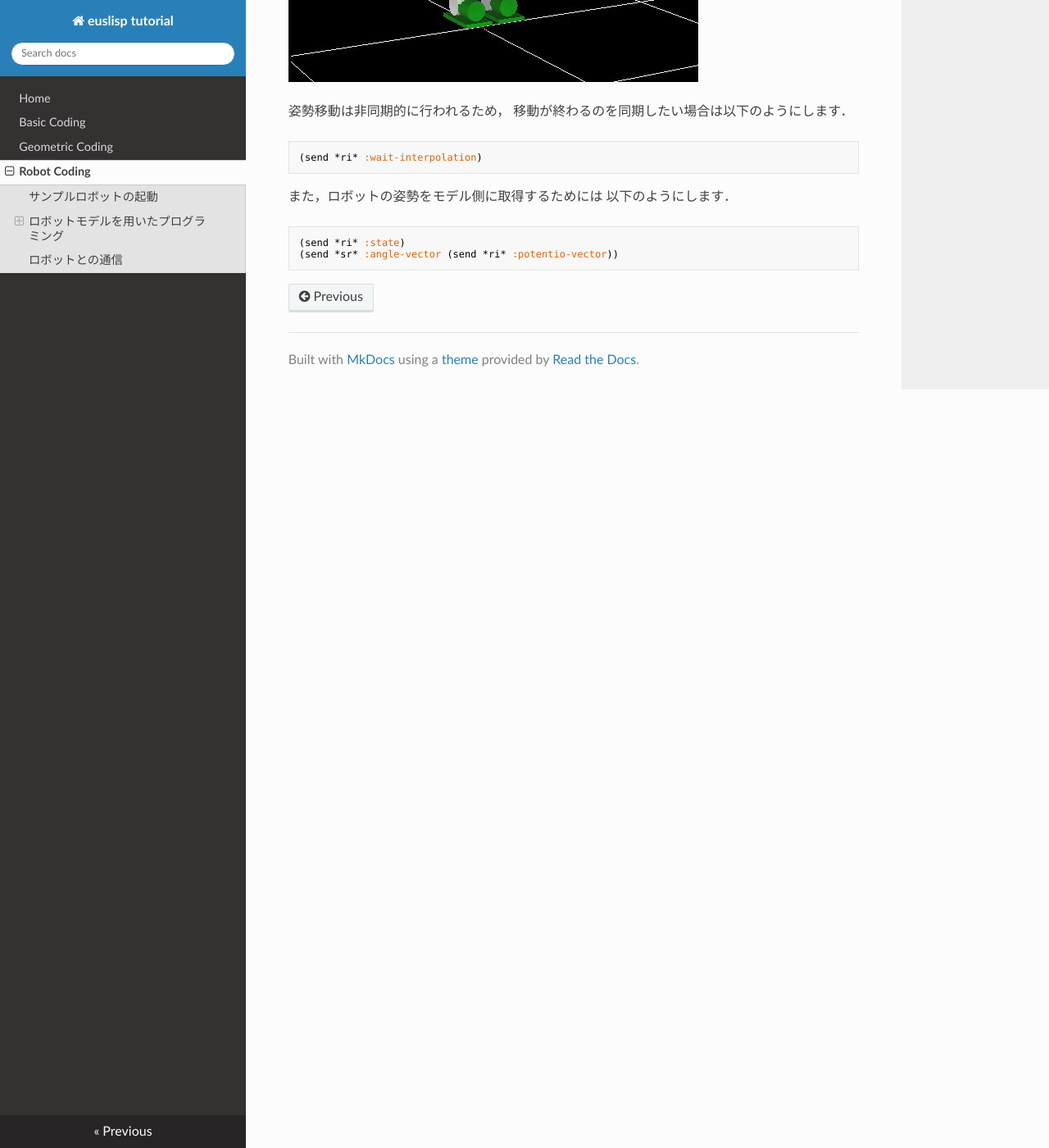
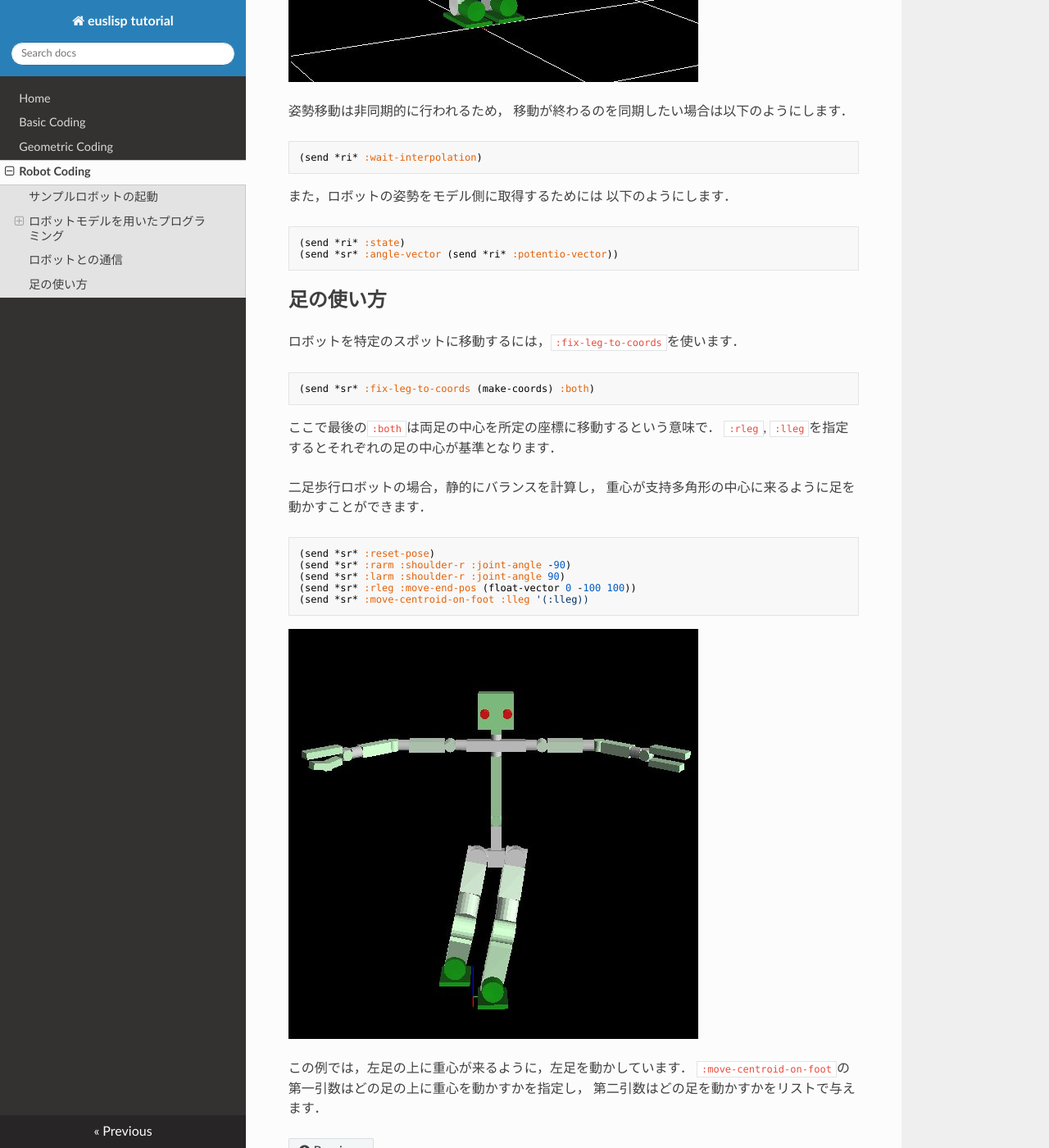
Before and after one commit to hyaguchijsk/euslisp_tutorial, an MkDocs documentation site: the page built from docs/robot_coding.md, in a window 1280 px wide and 1400 px high, scrolled down 8745 px. Shown: the whole window at 82% size. Built offline with MkDocs 1.6.1, drawn with Linux system fonts in a browser that asks for light colours; nearby versions of some CDN libraries; old or Windows-style settings are respelled for this version of MkDocs.

Commit message:
add foot coding

````diff
--- a/docs/robot_coding.md
+++ b/docs/robot_coding.md
@@ -253,3 +253,31 @@ Z軸周りの回転は任意でよい，ということも考えられます．
 (send *ri* :state)
 (send *sr* :angle-vector (send *ri* :potentio-vector))
 ```
+
+## 足の使い方
+
+ロボットを特定のスポットに移動するには，`:fix-leg-to-coords`を使います．
+
+```
+(send *sr* :fix-leg-to-coords (make-coords) :both)
+```
+
+ここで最後の`:both`は両足の中心を所定の座標に移動するという意味で．
+`:rleg`, `:lleg`を指定するとそれぞれの足の中心が基準となります．
+
+二足歩行ロボットの場合，静的にバランスを計算し，
+重心が支持多角形の中心に来るように足を動かすことができます．
+
+```
+(send *sr* :reset-pose)
+(send *sr* :rarm :shoulder-r :joint-angle -90)
+(send *sr* :larm :shoulder-r :joint-angle 90)
+(send *sr* :rleg :move-end-pos (float-vector 0 -100 100))
+(send *sr* :move-centroid-on-foot :lleg '(:lleg))
+```
+
+![samplerobot_foot_00](figure/samplerobot_foot_00.jpg)
+
+この例では，左足の上に重心が来るように，左足を動かしています．
+`:move-centroid-on-foot`の第一引数はどの足の上に重心を動かすかを指定し，
+第二引数はどの足を動かすかをリストで与えます．
````
Also changed, not shown: docs/figure/samplerobot_foot_00.jpg (added).
